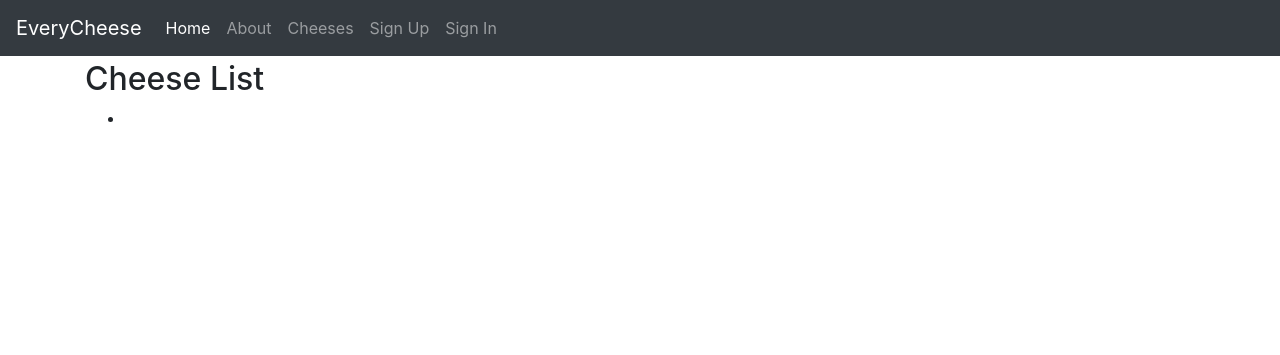
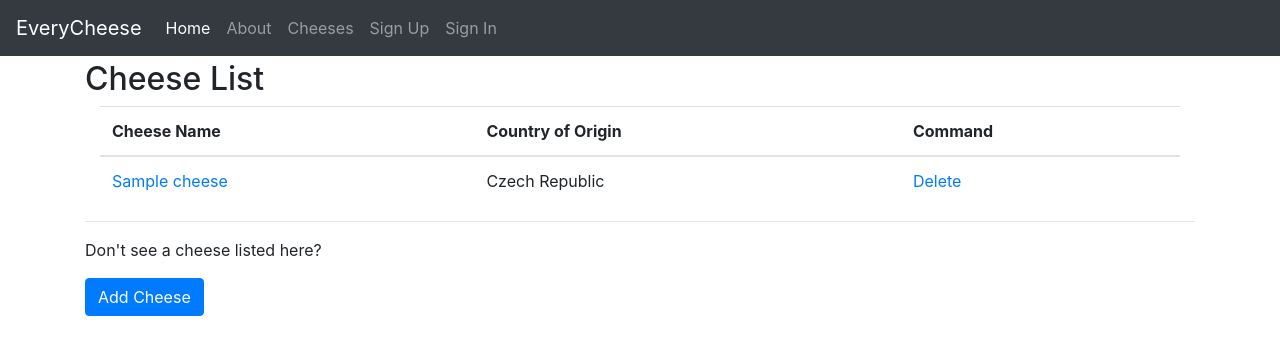
Before and after one commit to SriShashank-k/everycheese, a Django app: page /cheeses/ in a window 1280 px wide. Shown: the top 355 px of the page. Run offline with Django 3.2, Linux system fonts and the light colour scheme; tables that the repository leaves empty hold one stand-in row (values such as "Sample post"); some libraries are stand-ins or nearby versions.

Commit message:
First pass at working Add Cheese form

```diff
--- a/everycheese/cheeses/models.py
+++ b/everycheese/cheeses/models.py
@@ -1,12 +1,15 @@
 from django.db import models
 from autoslug import AutoSlugField
 from model_utils.models import TimeStampedModel
+from django_countries.fields import CountryField
+from django.urls import reverse
 
 class Cheese(TimeStampedModel):
     name = models.CharField("Name of Cheese", max_length=255)
     slug = AutoSlugField("Cheese Address",
         unique=True, always_update=False, populate_from="name")
     description = models.TextField("Description", blank=True)
+    country_of_origin = CountryField("Country of Origin", blank=True)
 
     class Firmness(models.TextChoices):
         UNSPECIFIED = "unspecified", "Unspecified"
@@ -15,6 +18,11 @@ class Cheese(TimeStampedModel):
         SEMI_HARD = "semi-hard", "Semi-Hard"
         HARD = "hard", "Hard"
         # Other Fields Here...
+    def get_absolute_url(self):
+        """Return absolute URL to the Cheese Detail page."""
+        return reverse(
+             'cheeses:detail', kwargs={"slug": self.slug}
+        )
     firmness = models.CharField("Firmness", max_length=20,
         choices=Firmness.choices, default=Firmness.UNSPECIFIED)
     def __str__(self):
--- a/everycheese/cheeses/urls.py
+++ b/everycheese/cheeses/urls.py
@@ -9,8 +9,16 @@ path(
 ),
 # URL Pattern for the CheeseDetailView
 path(
+route='add/',
+view=views.CheeseCreateView.as_view(),
+name='add'
+),
+path(
     route='<slug:slug>/',
     view=views.CheeseDetailView.as_view(),
     name='detail'
 ),
+
+path('delete/<slug:slug>/', views.CheeseDeleteView.as_view(), name='delete'),
+path('confirm_delete/<slug:slug>/', views.ConfirmCheeseDeleteView.as_view(), name='confirm_delete'),
 ]
--- a/everycheese/cheeses/views.py
+++ b/everycheese/cheeses/views.py
@@ -1,6 +1,29 @@
-from django.views.generic import ListView, DetailView
+from django.views.generic import ListView, DetailView, DeleteView, TemplateView
 from .models import Cheese
+from django.views.generic import CreateView
+from django.urls import reverse_lazy
 class CheeseListView(ListView):
     model = Cheese
 class CheeseDetailView(DetailView):
     model = Cheese
+class CheeseCreateView(CreateView):
+    model = Cheese
+    fields = [
+        'name',
+        'description',
+        'firmness',
+        'country_of_origin',
+]
+
+class CheeseDeleteView(DeleteView):
+     model = Cheese
+     template_name ='cheeses/cheese_delete.html'
+     success_url = reverse_lazy('cheeses:list')
+
+class ConfirmCheeseDeleteView(TemplateView):
+    template_name = 'cheeses/cheese_delete.html'
+
+    def get_context_data(self, **kwargs):
+        context = super().get_context_data(**kwargs)
+        context['cheese'] = Cheese.objects.get(slug=self.kwargs['slug'])
+        return context
--- a/everycheese/templates/cheeses/cheese_list.html
+++ b/everycheese/templates/cheeses/cheese_list.html
@@ -1,12 +1,38 @@
 {% extends "base.html" %}
+
+{% load countries %}
+
 {% block title %}Cheese List{% endblock title %}
+
 {% block content %}
-<h2>Cheese List</h2>
-<ul>
-{% for cheese in cheese_list %}
-<li>
-    <a href="{% url 'cheeses:detail' cheese.slug %}">
-</li>
-{% endfor %}
-</ul>
+    <h2>Cheese List</h2>
+    <div class="container">
+        <table class="table">
+            <thead>
+                <tr>
+                    <th scope="col">Cheese Name</th>
+                    <th scope="col">Country of Origin</th>
+                    <th scope="col">Command</th>
+
+
+                </tr>
+            </thead>
+            <tbody>
+                {% for cheese in cheese_list %}
+                <tr>
+                    <td><a href="{% url 'cheeses:detail' cheese.slug %}">{{ cheese.name }}</a></td>
+                    <td>{{ cheese.get_country_of_origin_display|default:"N/A" }}</td>
+                    <td><a href="{% url 'cheeses:delete' cheese.slug %}">Delete</a></td>
+                </tr>
+                {% endfor %}
+            </tbody>
+        </table>
+    </div>
+    <hr/>
+        <p>Don't see a cheese listed here?</p>
+        <p>
+        <a class="btn btn-primary"
+        href="{% url 'cheeses:add' %}" role="button">
+        Add Cheese
+    </a>
 {% endblock content %}
--- a/everycheese/users/views.py
+++ b/everycheese/users/views.py
@@ -24,6 +24,7 @@ user_detail_view = UserDetailView.as_view()
 class UserUpdateView(LoginRequiredMixin, UpdateView):
     fields = [
         "name",
+        "bio",
     ]
 
     # We already imported user in the View code above,
```
Also changed, not shown: config/settings/base.py (+8 -4 lines), everycheese/cheeses/tests/factories.py (+1 -0 lines), everycheese/templates/cheeses/cheese_delete.html (added, +22 -0 lines), everycheese/templates/cheeses/cheese_detail.html (+14 -2 lines), everycheese/templates/cheeses/cheese_form.html (added, +10 -0 lines), everycheese/cheeses/migrations/0002_cheese_country_of_origin.py (added).
